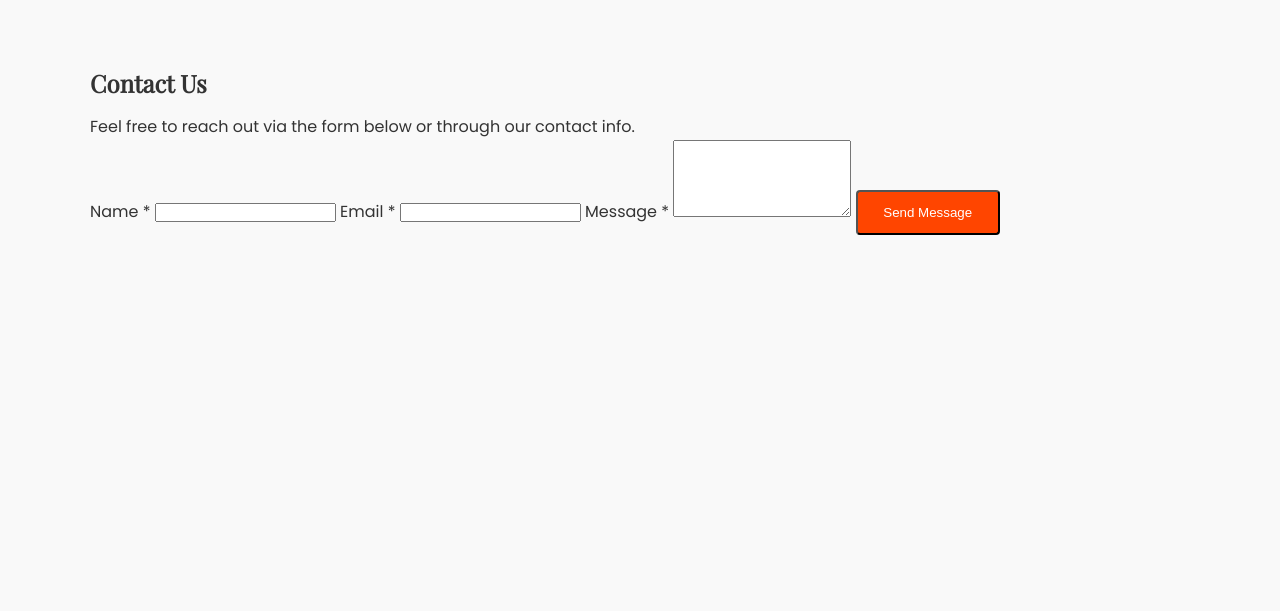
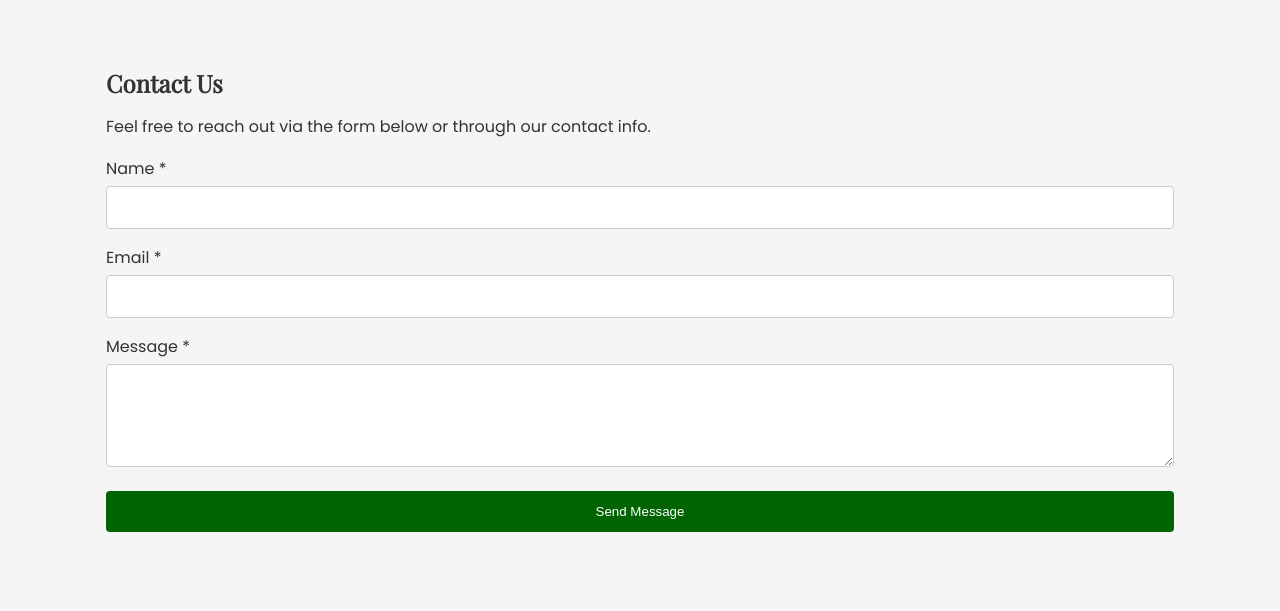
Before and after one commit to Hsule-git/theyouthoftodaycharitabletrust.org, a PHP site: page /contact.html in a window 1280 px wide. Shown: the top 611 px of the page. Run offline with PHP 8.4, Linux system fonts and the light colour scheme; some web fonts are replaced.

Commit message:
Update style.css

```diff
--- a/css/style.css
+++ b/css/style.css
@@ -1,7 +1,7 @@
 :root {
   --color-primary: #006400;
   --color-secondary: #ff4500;
-  --color-bg: #f9f9f9;
+  --color-bg: #f5f5f5;
   --color-text: #333;
   --font-body: 'Poppins', sans-serif;
   --font-heading: 'Playfair Display', serif;
@@ -27,7 +27,7 @@ a {
   color: inherit;
 }
 
-h1, h2, h3, h4, h5 {
+h1, h2, h3, h4 {
   font-family: var(--font-heading);
   margin-bottom: 0.5em;
 }
@@ -35,17 +35,18 @@ h1, h2, h3, h4, h5 {
 .container {
   width: 90%;
   max-width: 1100px;
-  margin: 0 auto;
+  margin: auto;
+  padding: 0 1rem;
 }
 
-/* Header / Navigation */
+/* Header / nav */
 header {
   background: var(--color-primary);
   color: white;
   padding: 1rem 0;
   position: sticky;
   top: 0;
-  z-index: 100;
+  z-index: 1000;
   box-shadow: 0 2px 4px rgba(0,0,0,0.1);
 }
 
@@ -69,7 +70,6 @@ header {
   color: var(--color-secondary);
 }
 
-/* mobile toggle */
 .nav-toggle {
   display: none;
   font-size: 1.5rem;
@@ -78,7 +78,7 @@ header {
   color: white;
 }
 
-/* Hero */
+/* Hero / banner */
 .hero-section {
   background: url('../assets/images/hero.jpg') center/cover no-repeat;
   min-height: 80vh;
@@ -86,8 +86,8 @@ header {
   align-items: center;
   justify-content: center;
   position: relative;
+  color: white;
   text-align: center;
-  color: white;
 }
 .hero-section::before {
   content: "";
@@ -103,7 +103,7 @@ header {
 .hero-content h1 {
   font-size: 2.5rem;
   margin-bottom: 1rem;
-  animation: slide-in 1s ease-out;
+  animation: slideIn 1s ease-out;
 }
 .hero-content p {
   font-size: 1.2rem;
@@ -120,7 +120,7 @@ header {
   background: #e03e00;
 }
 
-/* Sections */
+/* Section styling */
 .section {
   padding: 4rem 0;
 }
@@ -128,40 +128,46 @@ header {
   background: white;
 }
 
-/* Grid cards */
+/* Grid cards for projects / team */
 .grid-cards {
   display: grid;
   grid-template-columns: repeat(auto-fit, minmax(260px, 1fr));
   gap: 2rem;
 }
+
 .card {
   background: white;
   border-radius: 8px;
+  overflow: hidden;
   box-shadow: 0 4px 8px rgba(0,0,0,0.1);
-  overflow: hidden;
   transition: transform var(--transition-speed), box-shadow var(--transition-speed);
 }
+
 .card:hover {
   transform: translateY(-5px);
   box-shadow: 0 6px 14px rgba(0,0,0,0.15);
 }
+
 .card img {
   width: 100%;
+  height: 180px;
   object-fit: cover;
-  height: 180px;
 }
+
 .card-content {
   padding: 1rem;
 }
+
 .card-content h3 {
   margin-bottom: 0.5rem;
 }
+
 .card-content p {
   font-size: 0.95rem;
   color: #555;
 }
 
-/* Team section smaller images */
+/* Team images (circular) */
 .team-section img {
   border-radius: 50%;
   width: 120px;
@@ -203,7 +209,7 @@ header {
   cursor: pointer;
 }
 
-/* Fade‑in on scroll */
+/* Fade-in animations */
 .fade-in {
   opacity: 0;
   transform: translateY(30px);
@@ -214,8 +220,8 @@ header {
   transform: translateY(0);
 }
 
-/* Animations */
-@keyframes slide-in {
+/* Animation keyframes */
+@keyframes slideIn {
   from {
     opacity: 0;
     transform: translateY(30px);
@@ -226,7 +232,40 @@ header {
   }
 }
 
-/* Responsive */
+/* Contact form styling */
+.contact-section form {
+  display: flex;
+  flex-direction: column;
+}
+.contact-section label {
+  margin-top: 1rem;
+}
+.contact-section input,
+.contact-section textarea {
+  padding: 0.8rem;
+  margin-top: 0.3rem;
+  border: 1px solid #ccc;
+  border-radius: 4px;
+}
+.contact-section button {
+  margin-top: 1.5rem;
+  padding: 0.8rem;
+  background: var(--color-primary);
+  color: white;
+  border: none;
+  border-radius: 4px;
+  cursor: pointer;
+  transition: background var(--transition-speed);
+}
+.contact-section button:hover {
+  background: #005000;
+}
+#formStatus {
+  margin-top: 1rem;
+  font-style: italic;
+}
+
+/* Responsive adjustments */
 @media (max-width: 768px) {
   .nav-menu {
     position: absolute;
```
